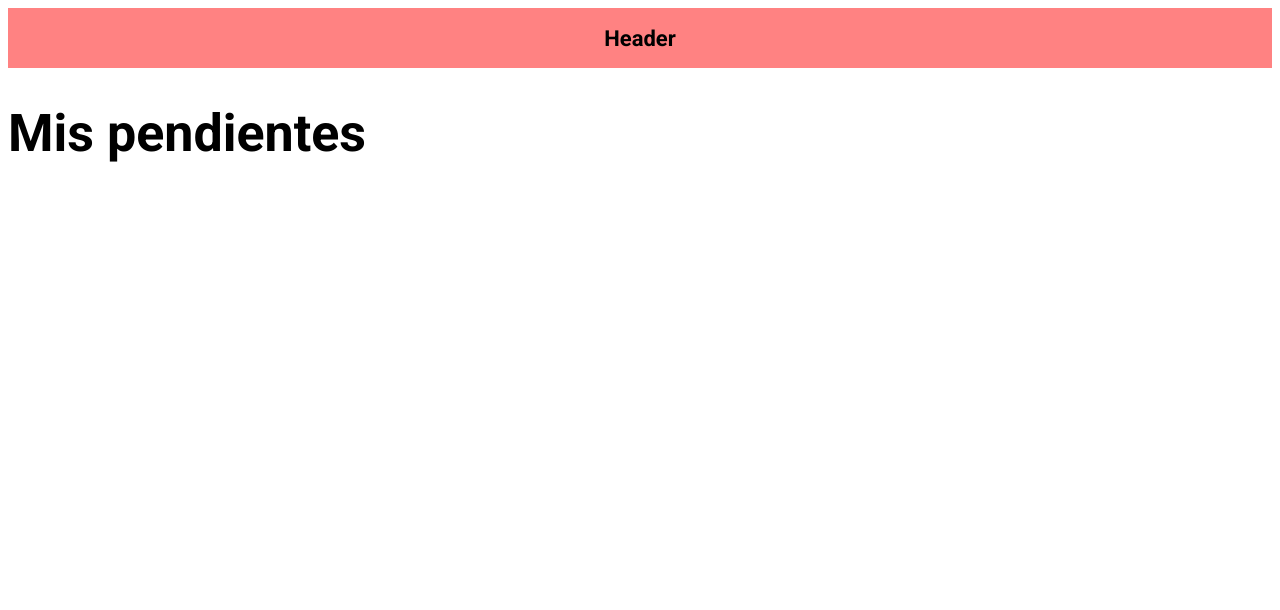
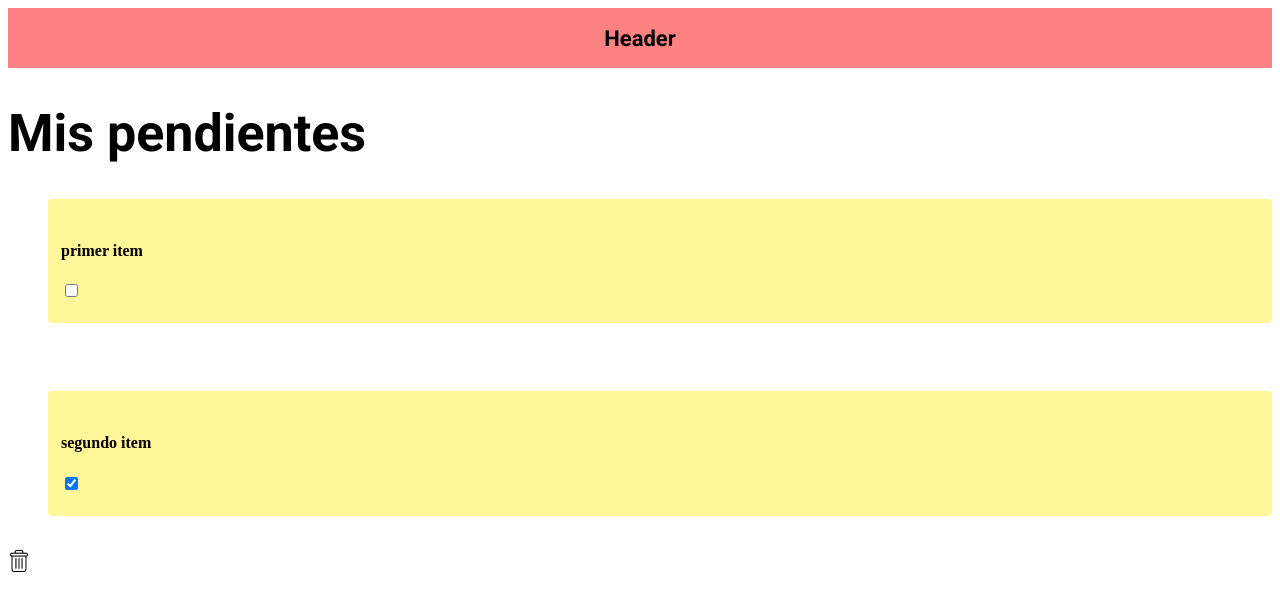
Before and after one commit to GonzaloRythmic/cap-5-Desafio-7, a website built with Parcel: page src/index.html in a window 1280 px wide. Built offline with nearby package versions, Linux system fonts and the light colour scheme; files whose address does not match are found by name.

Commit message:
1/2/2022 20:54

```diff
--- a/package.json
+++ b/package.json
@@ -4,7 +4,7 @@
   "main": "index.js",
   "license": "MIT",
   "devDependencies": {
-    "parcel": "^2.0.0-rc.0"
+    "parcel": "^2.2.1"
   },
   "scripts": {
     "dev": "parcel serve ./src/index.html",
--- a/src/components/cards/cards.ts
+++ b/src/components/cards/cards.ts
@@ -14,12 +14,17 @@ class CardComponent extends HTMLElement {
             background-color:#FFF599;
         }
     `;
+
     this.shadow.appendChild(style);
     }
     render (){
+        const trashImage = require("url:../../components/imagen/delete1.png");
         this.shadow.innerHTML = `
             <div class = "card">
             ${this.innerHTML}
+            </div>
+            <div>
+                <img src="src="${trashImage}"" alt="">
             </div>
         `
     }
--- a/src/components/page/page.ts
+++ b/src/components/page/page.ts
@@ -6,14 +6,14 @@ export function initPage(elemento?) {
   const tasks = currentState.tasks;
   console.log("soy los tasks", tasks);
   const listaTasks = tasks.map((t)=>{
-    `<my-todo-item title = "${t.title}" checked = "${t.completed}">hola</my-todo-item>`
+   return  `<my-todo-item title = "${t.title}" checked = "${t.completed}">hola</my-todo-item>`
   })
   console.log("soy la lista de tasks" , listaTasks);
 
   div.innerHTML = `
     <header-component>Header</header-component>
     <my-text class = "title" tag ="h1">Mis pendientes</my-text>
-    <ul>
+    <ul class = "ul-list">
       ${listaTasks.join("")}
     </ul>
     `;
--- /dev/null
+++ b/src/index.css
@@ -0,0 +1,13 @@
+*{
+    box-sizing: border-box;
+}
+
+.ul-list{
+    margin-top: 1px;
+    display: grid;
+    row-gap: 50px;
+}
+.imagen {
+    width: 22px;
+    height: 22px;
+}
--- a/src/index.html
+++ b/src/index.html
@@ -8,9 +8,13 @@
     <link rel="preconnect" href="https://fonts.googleapis.com">
     <link rel="preconnect" href="https://fonts.gstatic.com" crossorigin>
     <link href="https://fonts.googleapis.com/css2?family=Roboto:ital,wght@0,700;1,400&display=swap" rel="stylesheet">
+    <link rel="stylesheet" href="./index.css">
     <script defer type = "module" src="./index.ts"></script>
 </head>
 <body>
     <div class="root"></div>
+    <div>
+        <img src="./components/imagen/delete1.png" alt="">
+    </div>
 </body>
 </html>
```
Also changed, not shown: dist/delete 1.76bc246b.png (added), dist/delete 1.png (added), dist/delete1.972ea91a.png (added), dist/delete1.c03d3de5.png (added), dist/index.html, src/components/imagen/delete1.png (added), 10 other files.
